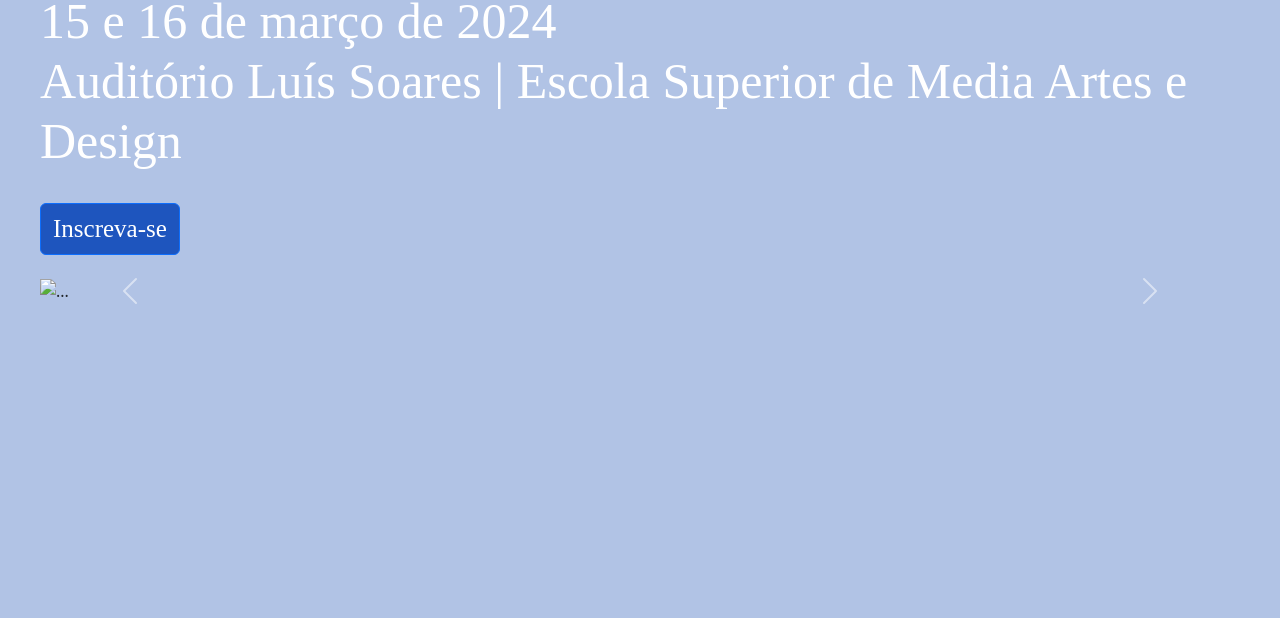
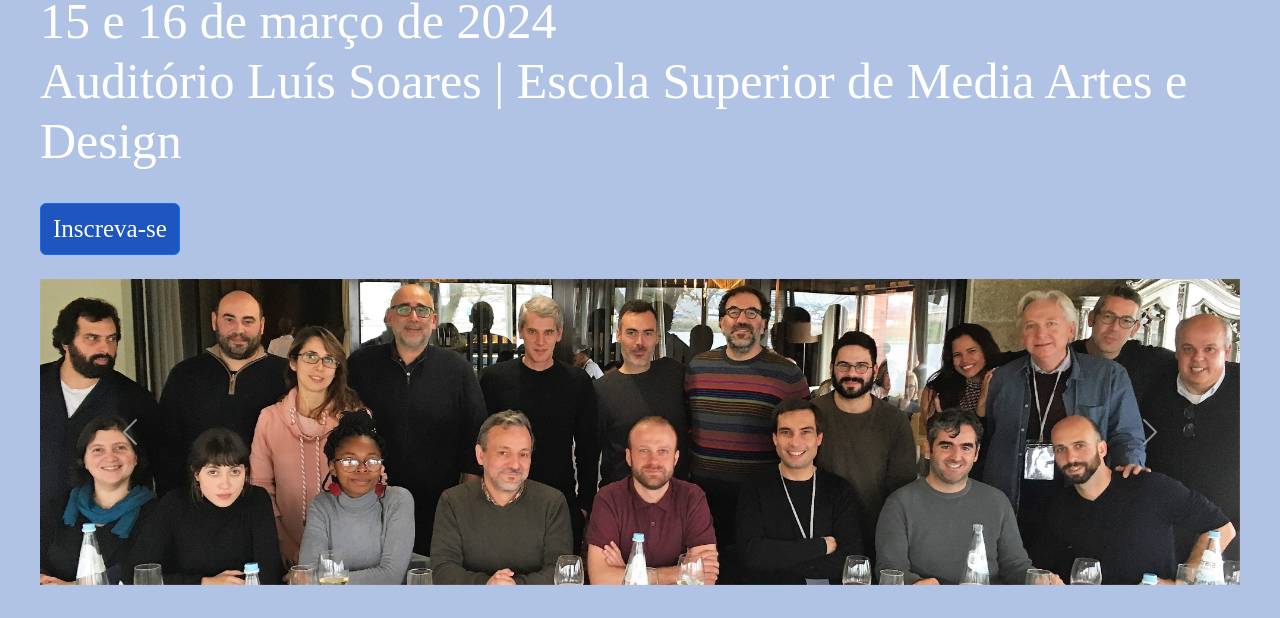
Before and after one commit to mlncpp/website_drive, a plain HTML site: page home.html in a window 1280 px wide. Shown: the part 182-800 px from the top of the page. Drawn offline with nearby package versions, Linux system fonts and the light colour scheme.

Commit message:
Atualização

```diff
--- a/home.css
+++ b/home.css
@@ -21,6 +21,7 @@
     font-size: 25px;
     background-color: #1E55BE;
     color: white;
+
 }
 
 #iconsocial {
--- a/home.html
+++ b/home.html
@@ -27,7 +27,7 @@
         <div id="carouselExampleFade" class="carousel slide carousel-fade">
     <div class="carousel-inner">
         <div class="carousel-item active">
-        <img src="C:\Users\Dell\Desktop\Milena FGuarana\Pos-graduacao em Web Design\Projeto Web\DRIVE_materiais\DRIVE_materiais\DRIVE_2018\FOTOS DRIVE_CAT & RIC\DSC_5103.jpeg" class="d-block w-100" alt="...">
+        <img src="image/4Drive_lunch.JPG" class="d-block w-100" alt="...">
         </div>
         <div class="carousel-item">
         <img src="..." class="d-block w-100" alt="...">
```
Also changed, not shown: image/4Drive_lunch.JPG (added), image/right-arrow.png (added).
